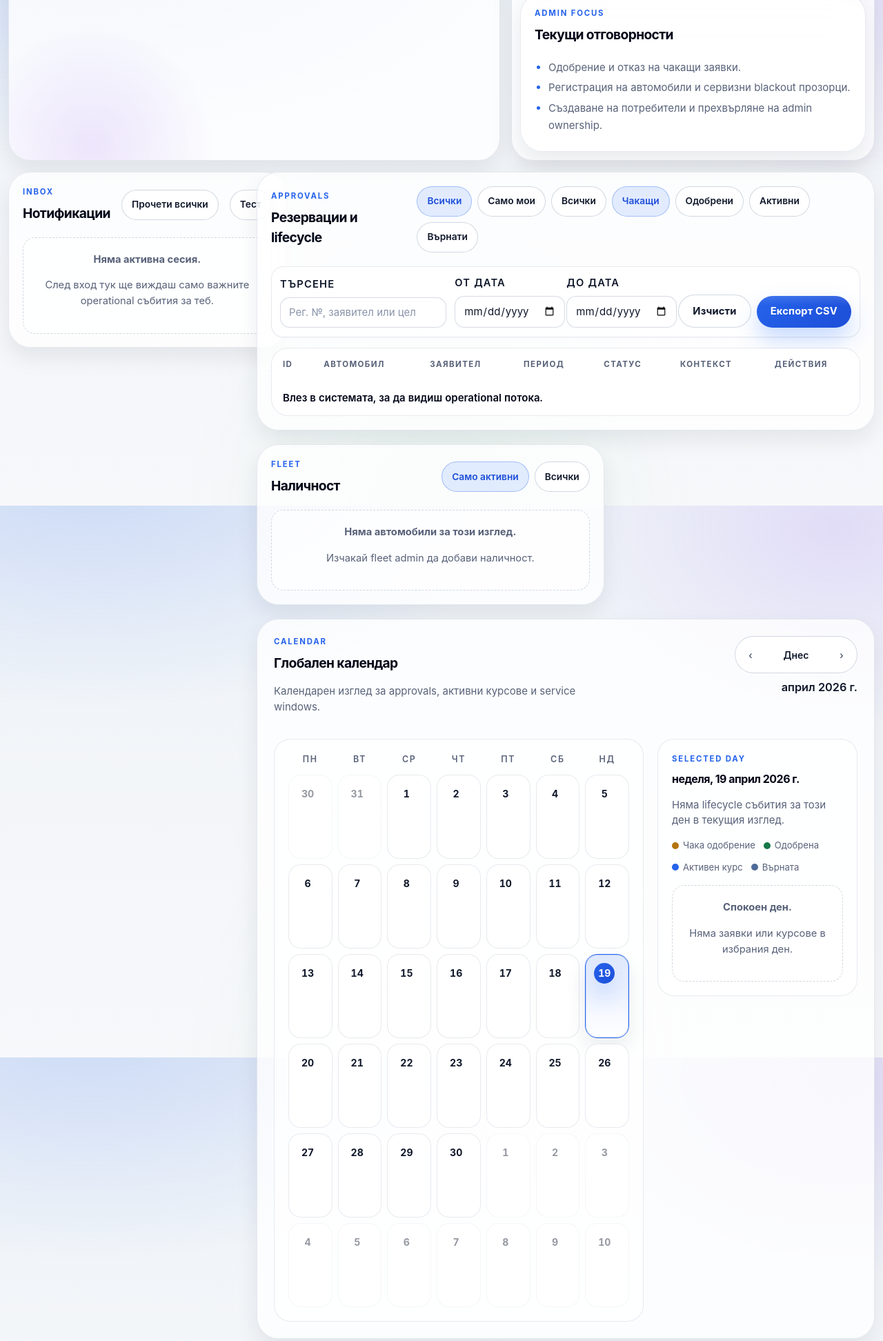
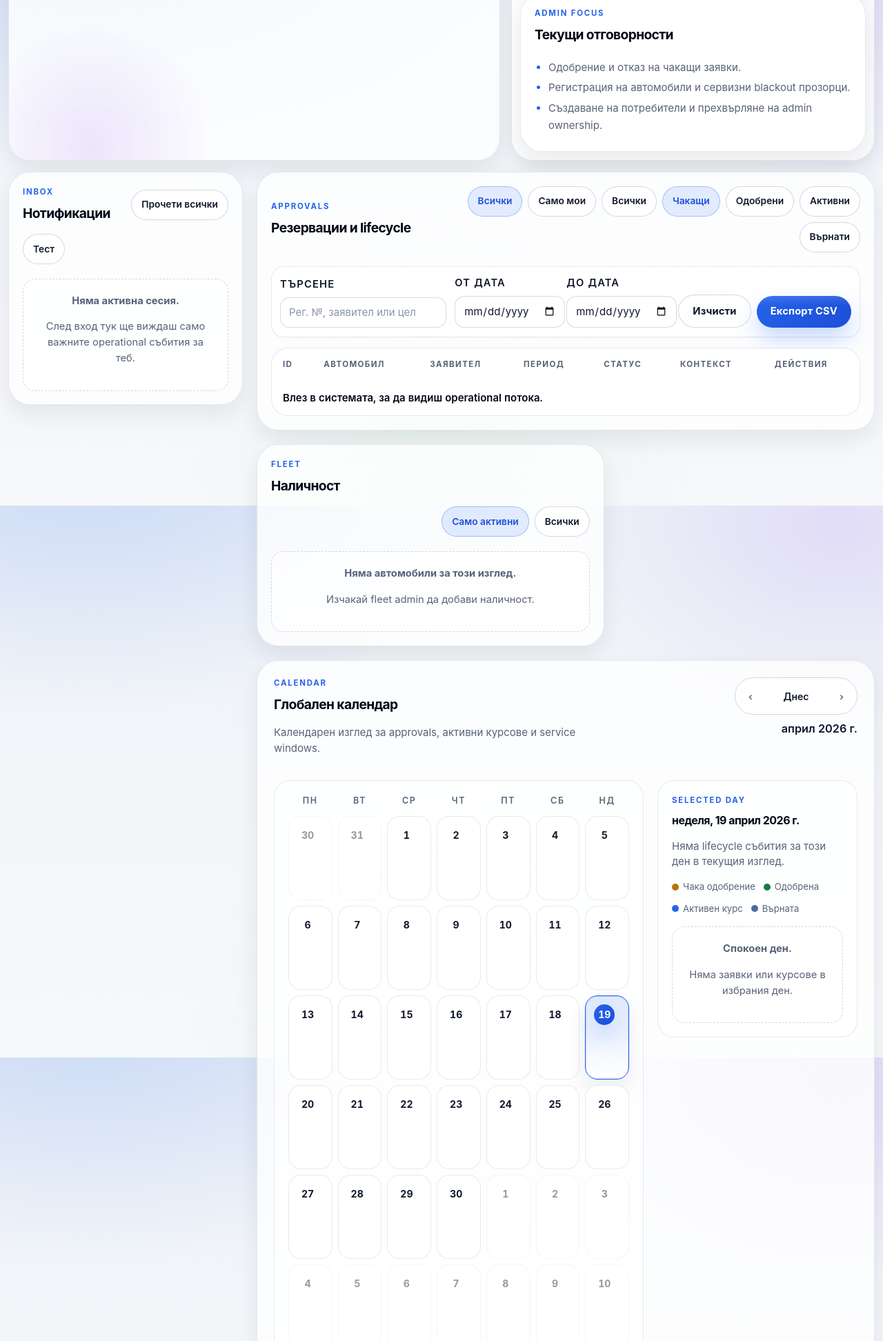
Before and after one commit to dmedarov/Lessons-C-, a FastAPI app: page /admin in a window 1280 px wide. Shown: the part 867-2811 px from the top of the page at 69% size. Run offline with FastAPI, Linux system fonts and the light colour scheme; data that the repository does not hold is empty; some libraries are stand-ins or nearby versions.

Commit message:
Fix admin responsive module overlap

```diff
--- a/static/styles.css
+++ b/static/styles.css
@@ -428,7 +428,6 @@ svg {
 .theme-toggle .theme-toggle__moon {
   display: block;
 }
-:root[data-theme="dark"] .theme-toggle .theme-toggle__sun,
 @media (prefers-color-scheme: dark) {
   :root:not([data-theme="light"]) .theme-toggle .theme-toggle__sun {
     display: block;
@@ -544,6 +543,8 @@ h3 {
 .hero__secondary,
 .glass-card,
 .studio-card {
+  min-width: 0;
+  max-width: 100%;
   border: 1px solid var(--line);
   border-radius: var(--radius-2xl);
   background: var(--surface);
@@ -594,6 +595,15 @@ h3 {
   display: grid;
   gap: var(--sp-3);
   padding: var(--sp-3);
+}
+
+.hero__secondary > *,
+.control-rail > *,
+.content-rail > *,
+.split-deck > *,
+.calendar-layout > *,
+.summary-deck > * {
+  min-width: 0;
 }
 
 .hero__lead {
@@ -778,7 +788,6 @@ h3 {
     linear-gradient(135deg, rgba(36, 107, 255, 0.08), transparent 60%);
 }
 
-:root[data-theme="dark"] .glass-card--highlight,
 @media (prefers-color-scheme: dark) {
   :root:not([data-theme="light"]) .glass-card--highlight {
     background:
@@ -803,6 +812,17 @@ h3 {
 
 .glass-card__header--split {
   align-items: center;
+  flex-wrap: wrap;
+}
+
+.glass-card__header--split > div {
+  min-width: 0;
+}
+
+.glass-card__header--split .toolbar {
+  flex: 1 1 360px;
+  justify-content: flex-end;
+  min-width: min(100%, 300px);
 }
 
 .workspace {
@@ -2068,11 +2088,11 @@ select {
   }
 
   .control-rail {
-    grid-template-columns: 1fr 1fr;
+    grid-template-columns: repeat(2, minmax(280px, 1fr));
   }
 
   .hero__secondary {
-    grid-template-columns: 1fr 1fr;
+    grid-template-columns: repeat(2, minmax(280px, 1fr));
   }
 }
 
@@ -2126,6 +2146,15 @@ select {
   .topbar,
   .control-rail {
     grid-template-columns: 1fr;
+  }
+
+  .hero__secondary {
+    grid-template-columns: 1fr;
+  }
+
+  .glass-card__header--split .toolbar {
+    flex-basis: 100%;
+    justify-content: flex-start;
   }
 
   .topbar__nav {
@@ -2344,6 +2373,25 @@ select {
   }
 }
 
+@media (max-width: 560px) {
+  .stats-grid,
+  .stats-grid--3,
+  .mission-filter {
+    grid-template-columns: 1fr;
+  }
+
+  .mission-filter .field--compact:first-child,
+  .mission-filter__actions {
+    grid-column: auto;
+  }
+
+  .mission-filter__actions,
+  .mission-filter__actions .btn,
+  .button-row .btn {
+    width: 100%;
+  }
+}
+
 @media (max-width: 480px) {
   .brand > div > strong {
     display: none;
```
Also changed, not shown: tests/test_app.py (+9 -0 lines).
